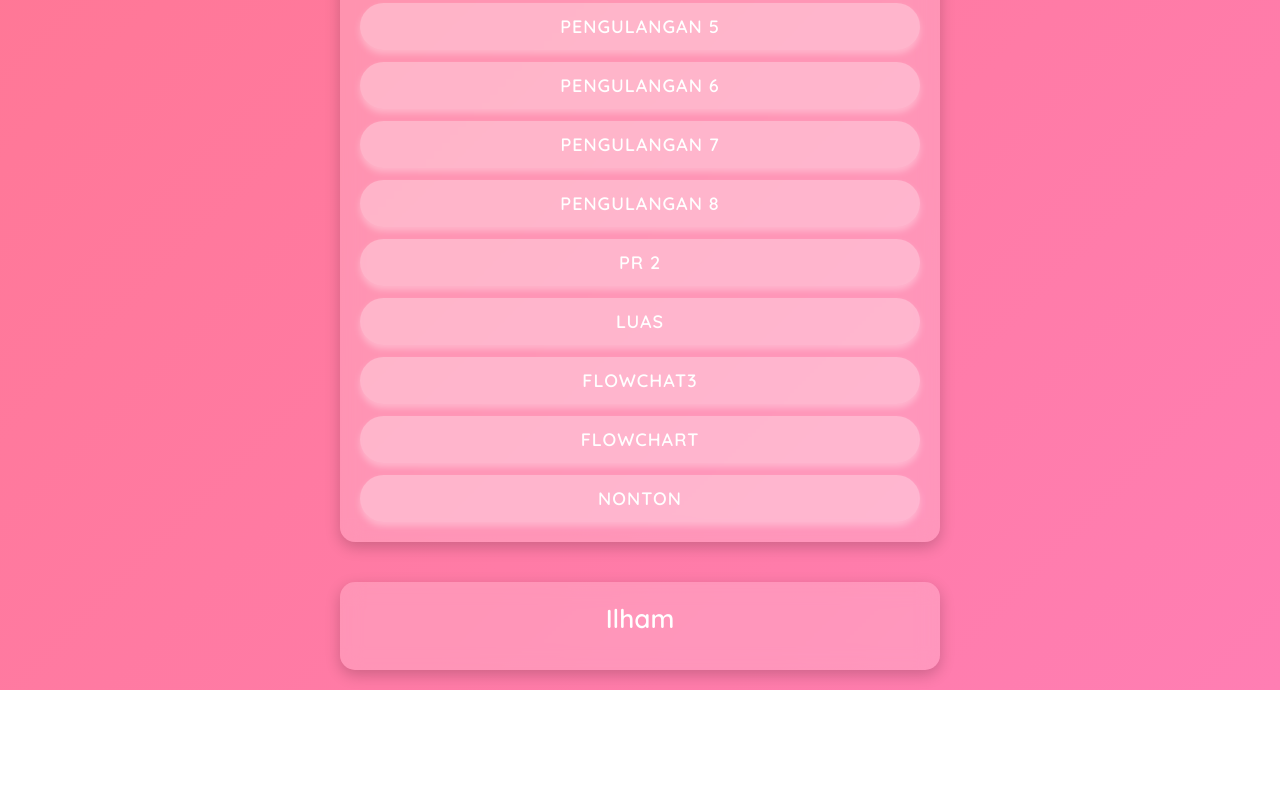
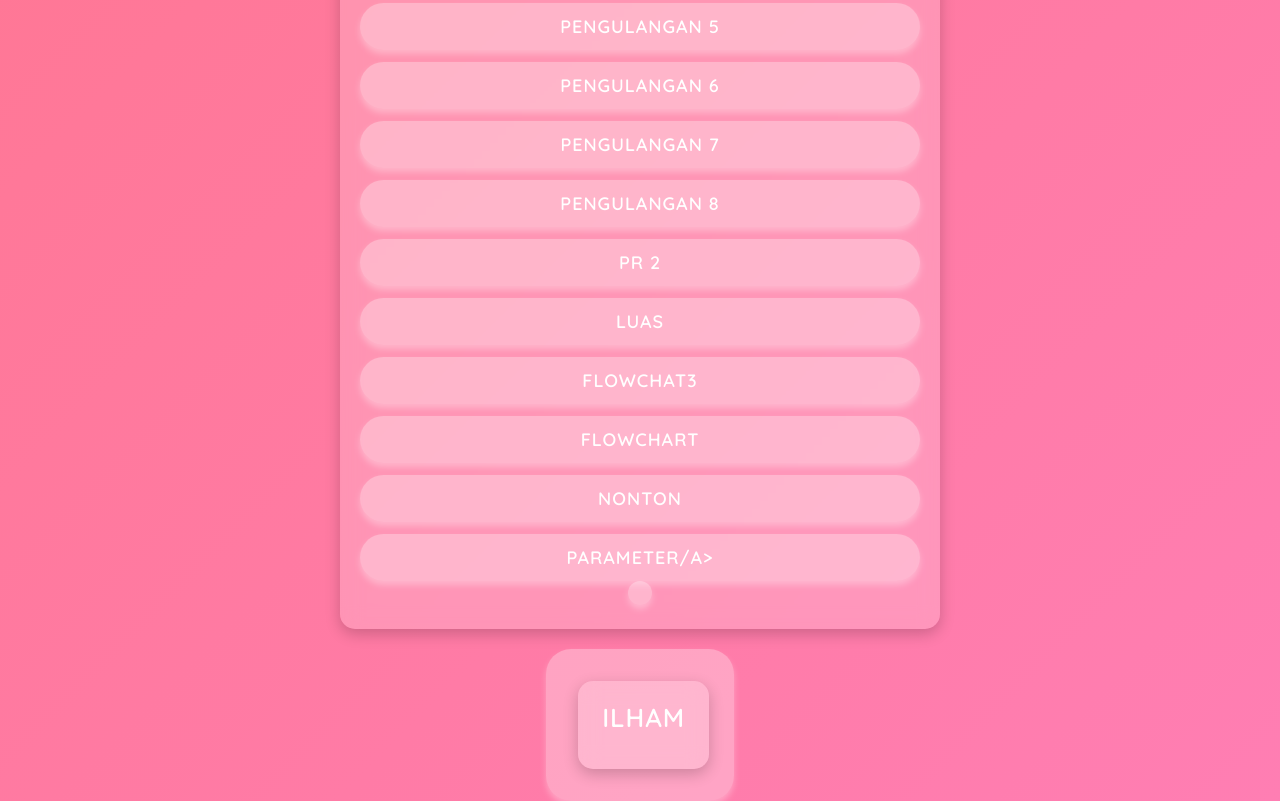
Before and after one commit to ilhamndul/tugas-tugas-ilham, a plain HTML site: page index.html in a window 1280 px wide. Shown: the part 734-1535 px from the top of the page. Before the commit the page ends 1424 px from the top, so only its background shows below. Drawn offline with Linux system fonts and the light colour scheme.

Commit message:
Add files via upload

```diff
--- a/index.html
+++ b/index.html
@@ -32,6 +32,7 @@
             <a href="latflowchat3.html" class="button">flowchat3</a>
             <a href="latflawchat.html" class="button">flowchart</a>
             <a href="nonton.html" class="button">nonton</a>
+            <a href="parameter.html" class="button">parameter/a>
 
         </div>
     </div>
```
